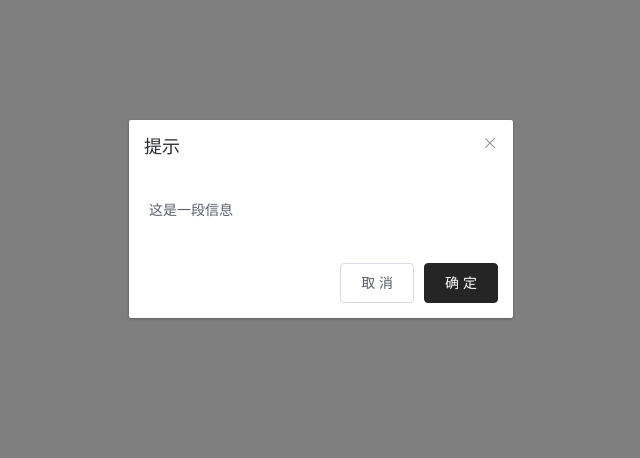
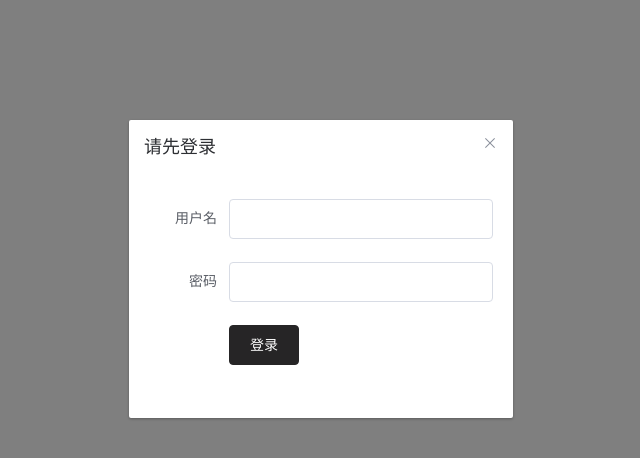
Before and after one commit to bragfoo/saman, a Vue app in the folder web/: page / in a window 1280 px wide. Shown: the top 458 px of the page, without its empty margins (319-959 px from the left). Built offline with nearby package versions, Linux system fonts and the light colour scheme; what v-charts would draw is missing.

Commit message:
add auth

```diff
--- a/web/src/App.vue
+++ b/web/src/App.vue
@@ -1,20 +1,25 @@
 <template>
   <div>
     <el-dialog
-      title="提示"
+      title="请先登录"
       :visible.sync="dialogVisible"
-      width="30%"
-      :before-close="handleClose">
-      <span>这是一段信息</span>
-      <span slot="footer" class="dialog-footer">
-    <el-button @click="dialogVisible = false">取 消</el-button>
-    <el-button type="primary" @click="dialogVisible = false; auth = true">确 定</el-button></span>
+      width="30%">
+      <el-form ref="form" :model="form" label-width="80px">
+        <el-form-item label="用户名">
+          <el-input v-model="form.username"></el-input>
+        </el-form-item>
+        <el-form-item label="密码">
+          <el-input type="password" v-model="form.passwd"></el-input>
+        </el-form-item>
+        <el-form-item>
+          <el-button type="primary" @click="onSubmit">登录</el-button>
+        </el-form-item>
+      </el-form>
     </el-dialog>
     <el-container id="app">
       <el-aside width="65px">
         <el-card style="border:0" :body-style="{ padding: '0px' }" v-show="auth">
-          <el-menu default-active="1-4-1" @open="handleOpen" @close="handleClose" :router=true
-                   :collapse="true">
+          <el-menu default-active="1-4-1" :router=true :collapse="true">
             <el-menu-item index="0" :route="{'name':'dashboard'}">
               <i class="el-icon-menu"></i>
               <span slot="title">Dashboard</span>
@@ -107,15 +112,21 @@
     data () {
       return {
         dialogVisible: true,
-        auth: false
+        auth: false,
+        form: {
+          username: '',
+          passwd: ''
+        }
       }
     },
     methods: {
-      handleOpen (key, keyPath) {
-        console.log(key, keyPath)
-      },
-      handleClose (key, keyPath) {
-        console.log(key, keyPath)
+      onSubmit () {
+        if (this.form.username === 'admin' && this.form.passwd === 'woaixuexi') {
+          this.dialogVisible = false
+          this.auth = true
+        } else {
+
+        }
       }
     }
   }
@@ -125,5 +136,4 @@
   body {
     margin: 0
   }
-
 </style>
```
